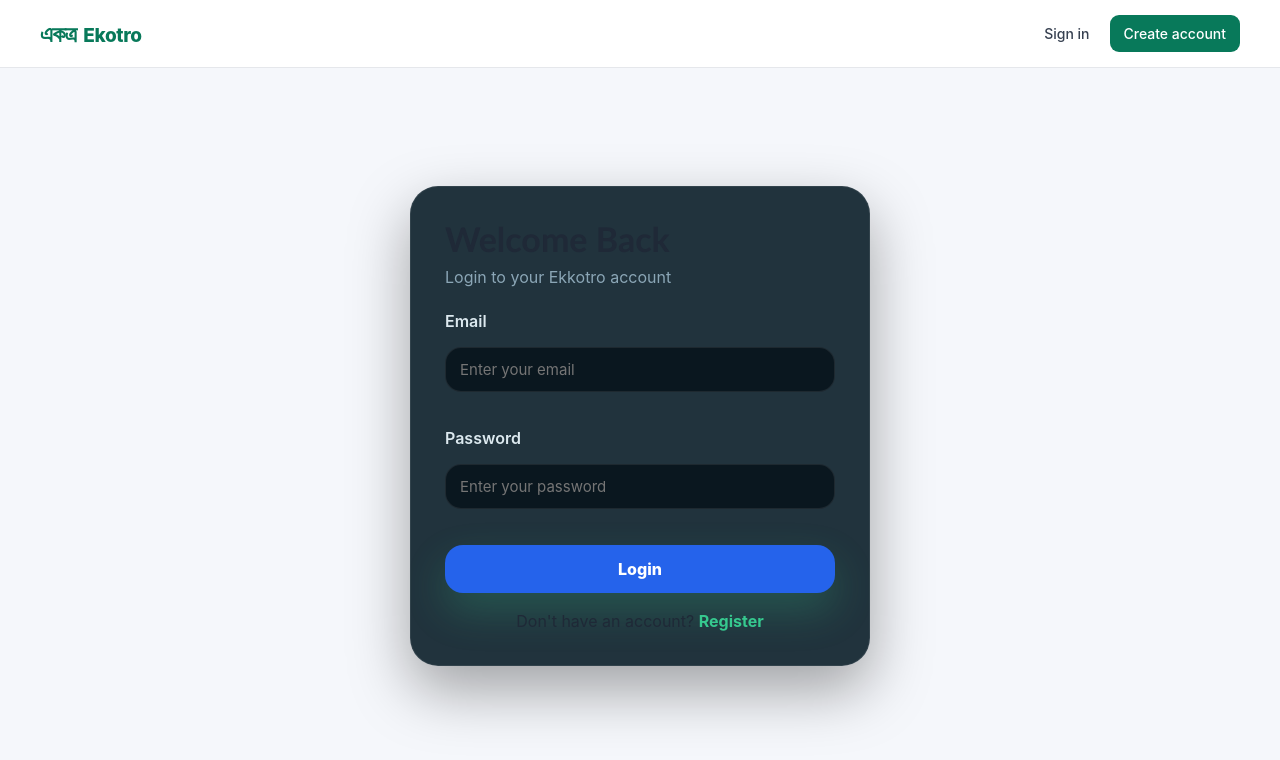
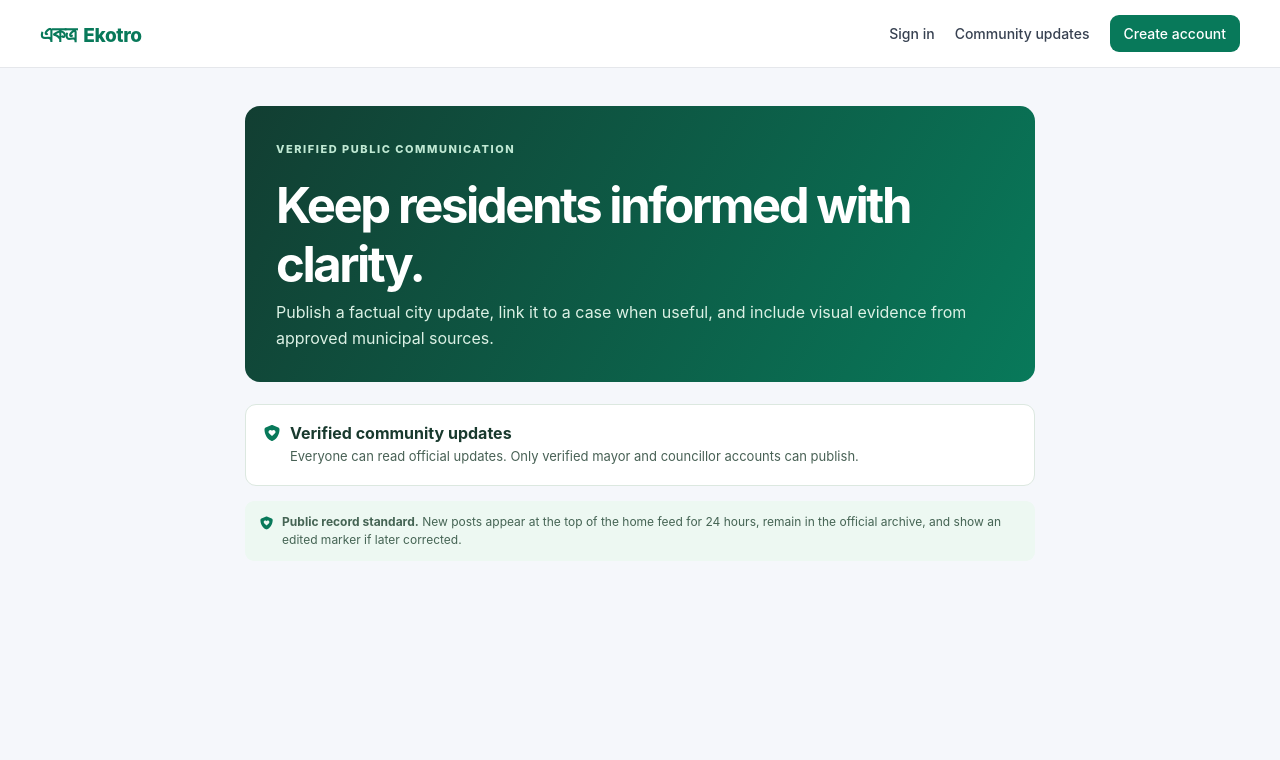
Before and after one commit to rifff-fin/471gg, a React app in the folder frontend/: page /official-updates in a window 1280 px wide. Before the commit this address led to /login. Shown: the top 760 px of the page. Built offline with nearby package versions, Linux system fonts and the light colour scheme; no server answers; the HTML template or start-up script is replaced by a standard one.

Commit message:
Open community updates to all users

```diff
--- a/frontend/src/App.jsx
+++ b/frontend/src/App.jsx
@@ -125,14 +125,7 @@ function App() {
               </ProtectedRoute>
             }
           />
-          <Route
-            path="/official-updates"
-            element={
-              <ProtectedRoute>
-                <OfficialUpdates />
-              </ProtectedRoute>
-            }
-          />
+          <Route path="/official-updates" element={<OfficialUpdates />} />
           <Route
             path="/mayor-dashboard"
             element={
--- a/frontend/src/components/Navbar.jsx
+++ b/frontend/src/components/Navbar.jsx
@@ -28,9 +28,7 @@ const Navbar = () => {
               <FaFolderOpen /> My reports
             </Link>
             <Link to="/government-services">Government services</Link>
-            {["mayor", "councillor"].includes(user.role) && (
-              <Link to="/official-updates">Official updates</Link>
-            )}
+            <Link to="/official-updates">Community updates</Link>
             {user.role === "field_worker" && (
               <Link to="/field-worker/completion-report">
                 Completion report
@@ -54,6 +52,7 @@ const Navbar = () => {
         ) : (
           <>
             <Link to="/login">Sign in</Link>
+            <Link to="/official-updates">Community updates</Link>
             <Link className="nav-report" to="/register">
               Create account
             </Link>
--- a/frontend/src/index.css
+++ b/frontend/src/index.css
@@ -3178,6 +3178,31 @@ body {
   background: #edf8f2;
   color: #456454;
 }
+.official-reader-note {
+  display: flex;
+  max-width: 860px;
+  gap: 10px;
+  align-items: flex-start;
+  margin: 0 auto 15px;
+  padding: 18px;
+  border: 1px solid #dce8e0;
+  border-radius: 11px;
+  background: #fff;
+  color: #486155;
+}
+.official-reader-note svg {
+  margin-top: 2px;
+  color: var(--green);
+}
+.official-reader-note strong {
+  display: block;
+  color: #193a2e;
+}
+.official-reader-note p {
+  margin: 4px 0 0;
+  font-size: 13px;
+  line-height: 1.5;
+}
 .official-publishing-note svg {
   margin-top: 2px;
   color: var(--green);
--- a/frontend/src/pages/OfficialUpdates.jsx
+++ b/frontend/src/pages/OfficialUpdates.jsx
@@ -1,5 +1,5 @@
 import { useState } from "react";
-import { Navigate, Link } from "react-router";
+import { Link } from "react-router";
 import { FaImage, FaShieldHeart } from "react-icons/fa6";
 import api from "../services/api";
 import { useAuth } from "../context/AuthContext";
@@ -19,8 +19,7 @@ const OfficialUpdates = () => {
   const [saving, setSaving] = useState(false);
   const [message, setMessage] = useState("");
   const [refreshKey, setRefreshKey] = useState(0);
-  if (!user || !["mayor", "councillor"].includes(user.role))
-    return <Navigate to="/" replace />;
+  const canPublish = ["mayor", "councillor"].includes(user?.role);
   const submit = async (event) => {
     event.preventDefault();
     setSaving(true);
@@ -59,12 +58,13 @@ const OfficialUpdates = () => {
             include visual evidence from approved municipal sources.
           </p>
         </div>
-        {user.role === "mayor" && (
+        {user?.role === "mayor" && (
           <Link className="button button--quiet" to="/mayor-dashboard">
             Open mayor dashboard
           </Link>
         )}
       </header>
+      {canPublish && (
         <section className="official-composer-card">
           <header>
             <div className="official-post__avatar">{user.name?.[0] || "M"}</div>
@@ -90,7 +90,9 @@ const OfficialUpdates = () => {
               required
               rows="5"
               value={form.body}
-            onChange={(event) => setForm({ ...form, body: event.target.value })}
+              onChange={(event) =>
+                setForm({ ...form, body: event.target.value })
+              }
               placeholder="What do residents need to know? Use clear, factual language."
             />
             <div className="official-composer-card__options">
@@ -141,6 +143,19 @@ const OfficialUpdates = () => {
             </div>
           </form>
         </section>
+      )}
+      {!canPublish && (
+        <aside className="official-reader-note">
+          <FaShieldHeart />
+          <div>
+            <strong>Verified community updates</strong>
+            <p>
+              Everyone can read official updates. Only verified mayor and
+              councillor accounts can publish.
+            </p>
+          </div>
+        </aside>
+      )}
       <aside className="official-publishing-note">
         <FaShieldHeart />
         <p>
```
Lines whose indentation alone changed are shown as unchanged.
